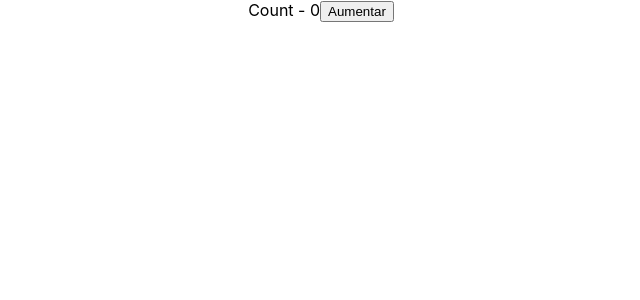
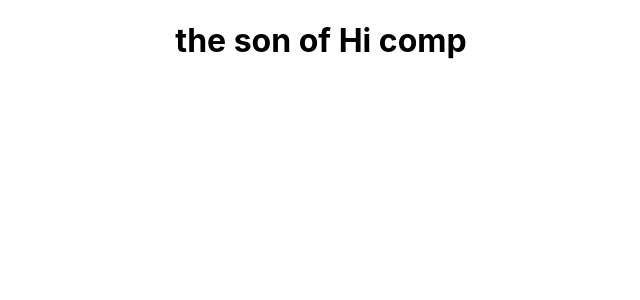
Before and after one commit to 01speed1/codevolution_react, a React (Create React App) app: page / in a window 1280 px wide. Shown: the top 300 px of the page, without its empty margins (319-959 px from the left). Built offline with nearby package versions, Linux system fonts and the light colour scheme.

Commit message:
functional comp

```diff
--- a/src/App.js
+++ b/src/App.js
@@ -7,6 +7,7 @@ import Hello from './components/Hello'
 import Welcome from './components/Welcome'
 import Message from './components/Message';
 import Counter from './components/Counter';
+import Hi from './components/Hi';
 
 
 function App() {
@@ -26,7 +27,8 @@ function App() {
       </Welcome> */}
 
       {/* <Message></Message> */}
-      <Counter></Counter>
+      {/* <Counter></Counter> */}
+      <Hi></Hi>
     </div>
   );
 }
--- /dev/null
+++ b/src/components/Hi.js
@@ -0,0 +1,17 @@
+import React from 'react'
+
+const Hi = ()  => {
+  /* return ( <div>
+    <h1>Hi Paps!!</h1>
+  </div> ) */
+  return React.createElement(
+    'div',
+    null,
+    React.createElement(
+      'h1',
+      null,
+      "the son of Hi comp"
+    ))
+}
+
+export default Hi
```
